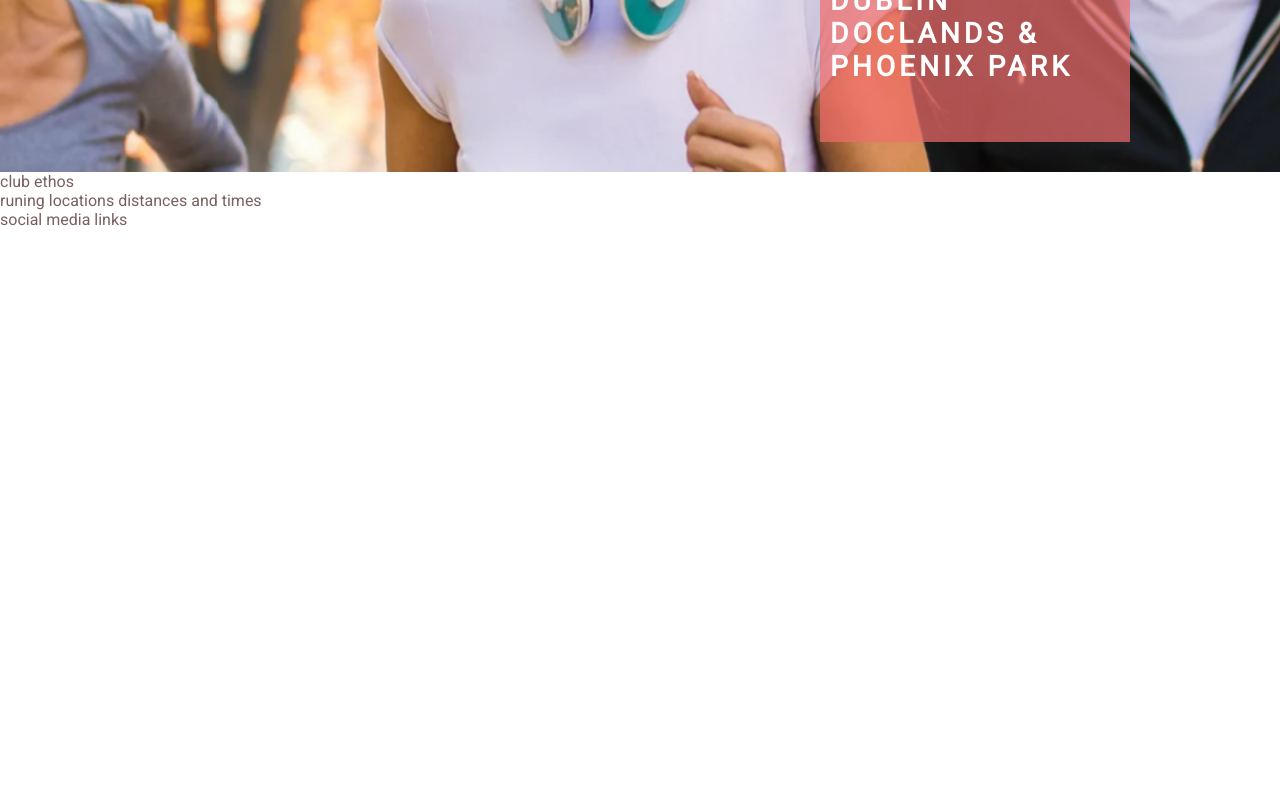
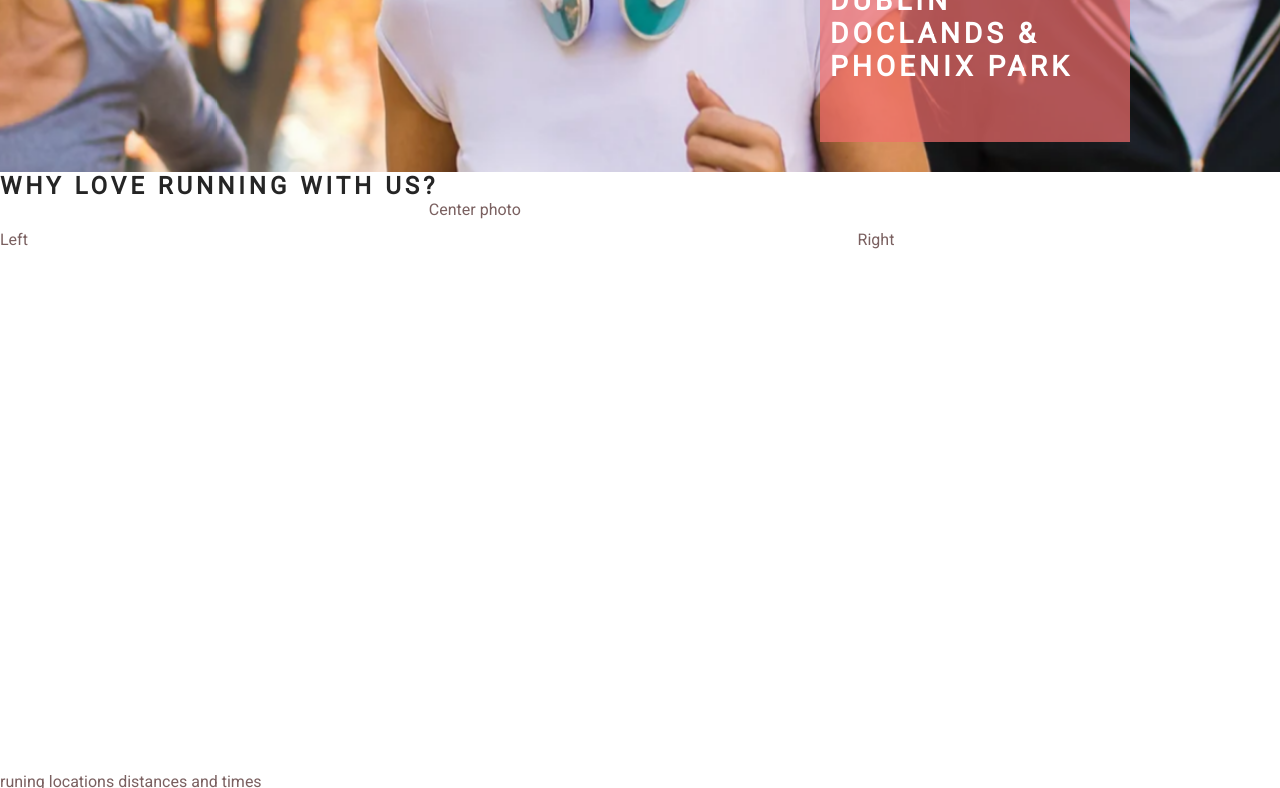
Before and after one commit to alperkan1/Love-Running-Overview-, a plain HTML site: page love_running/index.html in a window 1280 px wide. Shown: the part 503-1291 px from the top of the page. Before the commit the page ends 800 px from the top, so only its background shows below. Drawn offline with Linux system fonts and the light colour scheme.

Commit message:
3 div add for reasons for running section

```diff
--- a/love_running/assets/css/style.css
+++ b/love_running/assets/css/style.css
@@ -30,6 +30,7 @@ h2 {
 #logo {
     float: left;
     font-size: 280%;
+    margin-left: 1cm;
 }
 
 #menu {
@@ -112,3 +113,24 @@ h2 {
 
     position: absolute;
 }
+
+#club-ethos {
+    height: 600px;
+}
+
+#left-about {
+    padding-top: 30px;
+    width: 33%;
+    float: left;
+}
+
+#right-about {
+    padding-top: 30px;
+    width:33%;
+    float: right;
+}
+
+#center-about{
+    width: 33%;
+    margin: 0 auto;
+}
--- a/love_running/index.html
+++ b/love_running/index.html
@@ -19,29 +19,33 @@
         <nav>
             <ul id="menu">
                 <li>
-                    <a href="singup.html"class="active">Sing Up</a>
+                    <a href="singup.html" class="active">Sing Up</a>
                 </li>
                 <li>
-                    <a href="gallery.html"class="active">Gallery</a>
+                    <a href="gallery.html" class="active">Gallery</a>
                 </li>
                 <li>
-                    <a href="index.html"class="active">Home</a>
+                    <a href="index.html" class="active">Home</a>
                 </li>
             </ul>
         </nav>
 
     </header>
     <section id="hero-outer" class="hero-zoom">
-       <div id="hero-image"></div>
+        <div id="hero-image"></div>
 
-       <div id="cover-text">
-           <h2>Love Running</h2>
-           <h3>Dublin Doclands & Phoenix Park</h3>
+        <div id="cover-text">
+            <h2>Love Running</h2>
+            <h3>Dublin Doclands & Phoenix Park</h3>
 
-    </div>
+        </div>
     </section>
-    <section>
-        club ethos
+    <section id=club-ethos>
+        <h1>Why Love Running with Us?</h1>
+        <div id="left-about">Left</div>
+        <div id="right-about">Right</div>
+        <div id="center-about">Center photo</div>
+
     </section>
     <section>
         runing locations distances and times
```
